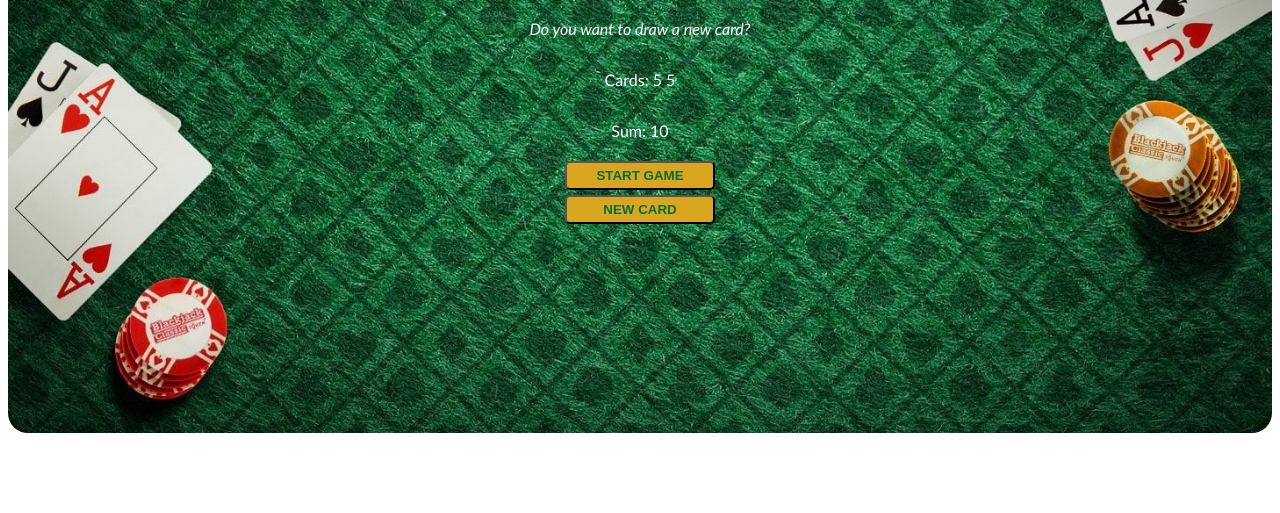
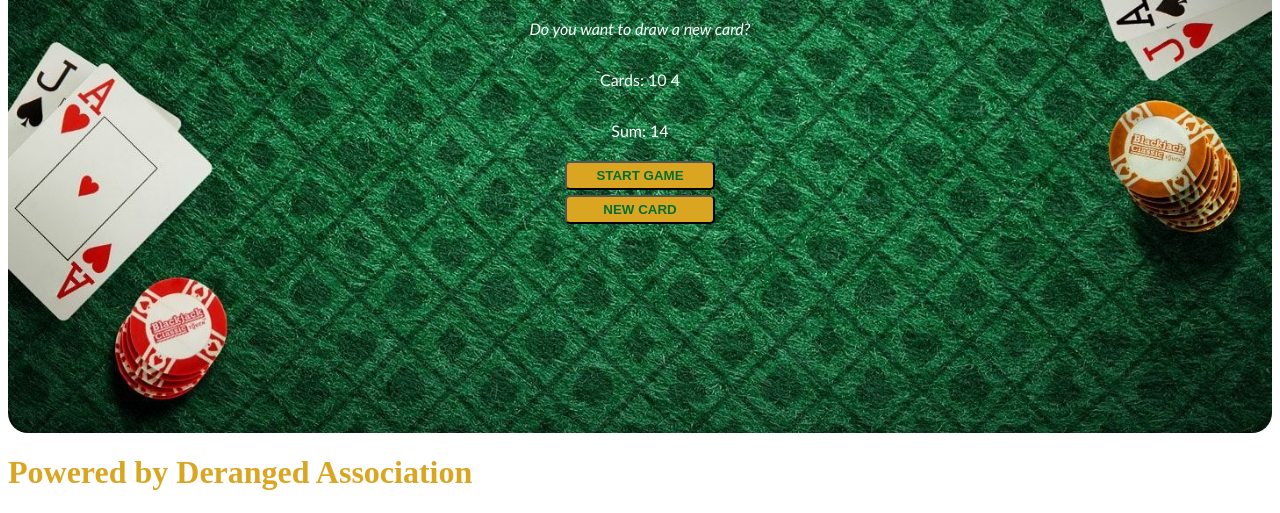
Before and after one commit to GlitchVsc/BlackJack, a plain HTML site: page index.html in a window 1280 px wide. Both pictures are taken after a click on the button "START GAME". Shown: the part 295-808 px from the top of the page. Drawn offline with Linux system fonts and the light colour scheme.

Commit message:
footer to html. For script: assigned values in the startGame function.

```diff
--- a/index.html
+++ b/index.html
@@ -20,4 +20,7 @@
     </div>
     <script src="script.js"></script>
 </body>
+<footer>
+    <h1>Powered by Deranged Association</h1>
+</footer>
 </html>
--- a/script.js
+++ b/script.js
@@ -1,13 +1,12 @@
-let firstCard = getRandomCard()
-let secondCard = getRandomCard()
-let cards = [firstCard , secondCard]
 
-let card = 7
-let sum = firstCard + secondCard
+let cards = []
+
+let card = 0
+let sum = 0
 let message = " "
 
 let hasBlackJack = false
-let isAlive = true
+let isAlive = false
 
 
 let start = document.getElementById("start-button")
@@ -17,12 +16,27 @@ let messageEl = document.getElementById("message-el")
 let sumEl= document.getElementById("sum-el")
 let cardsEl = document.querySelector("#cards-el")
 
+//Function for the random card with math.floor and .random
+function getRandomCard(){
 
-function getRandomCard(){
-    return 5
+    let randomNumber = Math.floor(Math.random() *13 ) + 1
+
+
+    if (randomNumber > 10  ){
+        return 10
+    } else if(randomNumber === 1 ){
+        return 11
+    }else{
+            return randomNumber
+        }
 }
-
+    //STARTING THE GAME
 function startGame(){
+    isAlive = true
+    let firstCard = getRandomCard()
+    let secondCard = getRandomCard()
+    cards = [firstCard , secondCard]
+    sum = firstCard + secondCard
 
     renderGame()
 }
@@ -47,6 +61,8 @@ function renderGame() {
         messageEl.textContent = message
 }
 
+
+// Function for when u click the new card-button
 function drawCard(){
     let card = getRandomCard()
     sum += card
```
